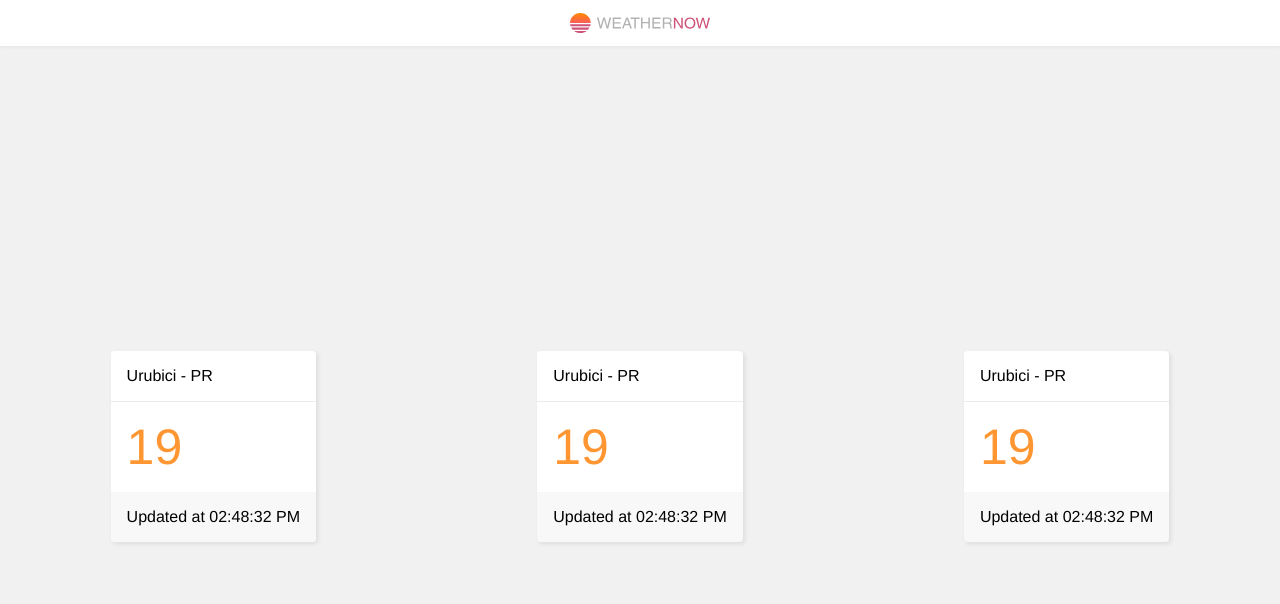
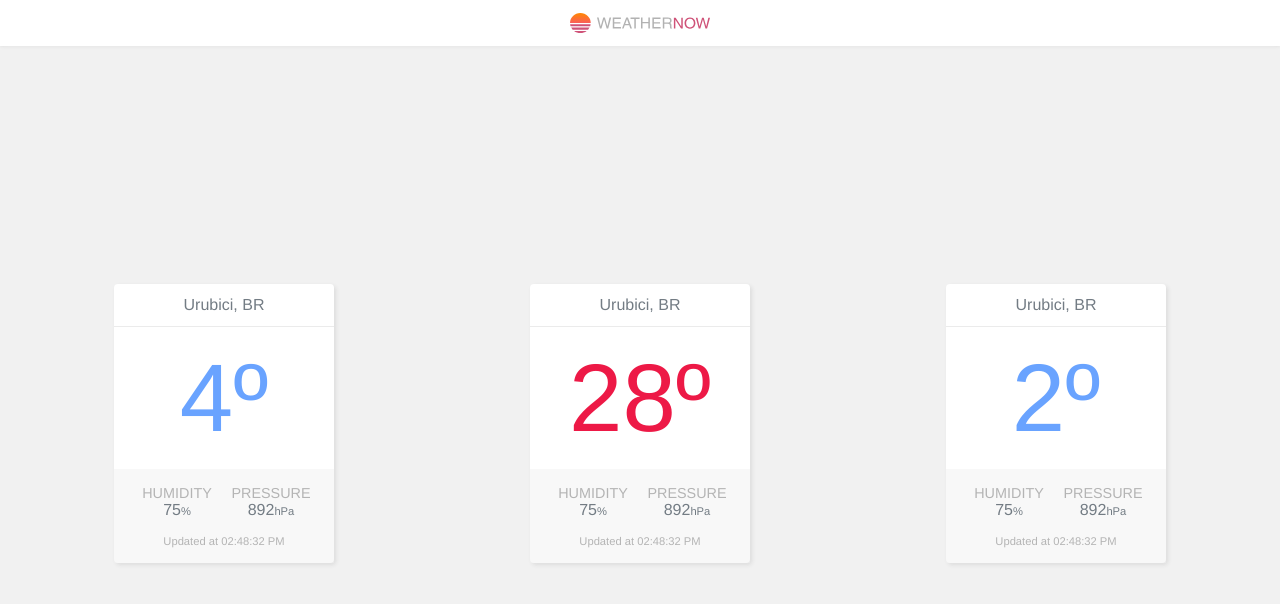
Before and after one commit to pedromsouza99/weather-now, a React (Create React App) app: page / in a window 1280 px wide. Shown: the top 604 px of the page. Built offline with nearby package versions, Linux system fonts and the light colour scheme.

Commit message:
feat: layout finished

```diff
--- a/src/components/WeatherCard.tsx
+++ b/src/components/WeatherCard.tsx
@@ -1,19 +1,75 @@
+import { useMemo } from "react";
+import styled from "styled-components";
 import { Card } from "./layout/Card";
 import { CardContent } from "./layout/CardContent";
 import { CardFooter } from "./layout/CardFooter";
 import { CardHeader } from "./layout/CardHeader";
 import { Text } from "./layout/Text";
 
-export function WeatherCard() {
+interface WeatherCardProps {
+  color?: "blue" | "red" | "yellow";
+}
+
+export function WeatherCard(props: WeatherCardProps) {
+  let details = false;
+  let value = Math.floor(Math.random() * 30);
+
+  const color = useMemo(() => {
+    let c = "blue";
+    if (value > 5) c = "yellow";
+    if (value > 25) c = "red";
+    return c;
+  }, [value]);
+
   return (
-    <Card>
+    <Card className="weather-card">
       <CardHeader>
-        <Text>Urubici - PR</Text>
+        <Text align="center" dBlock>
+          Urubici, BR
+        </Text>
       </CardHeader>
       <CardContent>
-        <span style={{ color: "var(--yellow)", fontSize: "50px" }}>19</span>
+        <Text color={color} align="center" dBlock fontSize="6em">
+          {value}º
+        </Text>
       </CardContent>
-      <CardFooter>Updated at 02:48:32 PM</CardFooter>
+      <CardFooter>
+        {!details ? (
+          <DetailsRow>
+            <div className="detail">
+              <Text dBlock fontSize="0.9em" color="grey">
+                HUMIDITY
+              </Text>
+              <div>
+                <Text>75</Text>
+                <Text fontSize="0.7em">%</Text>
+              </div>
+            </div>
+            <div className="detail">
+              <Text dBlock fontSize="0.9em" color="grey">
+                PRESSURE
+              </Text>
+              <div>
+                <Text>892</Text>
+                <Text fontSize="0.7em">hPa</Text>
+              </div>
+            </div>
+          </DetailsRow>
+        ) : null}
+        <Text dBlock align="center" color="grey" fontSize="0.7em">
+          Updated at 02:48:32 PM
+        </Text>
+      </CardFooter>
     </Card>
   );
 }
+
+const DetailsRow = styled.div`
+  display: flex;
+  padding-bottom: var(--spacing-100);
+
+  .detail {
+    flex: 0 0 50%;
+    text-align: center;
+  }
+`;
--- a/src/components/layout/Card.tsx
+++ b/src/components/layout/Card.tsx
@@ -2,10 +2,11 @@ import styled from "styled-components";
 
 interface CardProps {
   children?: React.ReactNode;
+  className?: string;
 }
 
 export function Card(props: CardProps) {
-  return <CardStyle>{props.children}</CardStyle>;
+  return <CardStyle {...props}>{props.children}</CardStyle>;
 }
 
 const CardStyle = styled.div`
--- a/src/components/layout/CardHeader.tsx
+++ b/src/components/layout/CardHeader.tsx
@@ -9,6 +9,6 @@ export function CardHeader(props: CardHeaderProps) {
 }
 
 const CardHeaderStyle = styled.div`
-  padding: var(--spacing-100);
+  padding: var(--spacing-75);
   border-bottom: 1px solid var(--divider);
 `;
--- a/src/components/layout/Text.tsx
+++ b/src/components/layout/Text.tsx
@@ -1,7 +1,23 @@
+import styled from "styled-components";
+
 interface TextProps {
   children: React.ReactNode;
+  dBlock?: boolean;
+  align?: "left" | "center" | "right";
+  color?: string;
+  fontSize?: "0.7em" | "0.8em" | "0.9em" | "1em" | "1.2em" | "6em";
+  fontWeight?: 300 | 600 | 800 | "bold" | "bolder";
+  className?: string;
 }
 
 export function Text(props: TextProps) {
-  return <span>{props.children}</span>;
+  return <TextStyle {...props}>{props.children}</TextStyle>;
 }
+
+const TextStyle = styled.span<TextProps>`
+  display: ${(p) => (p.dBlock ? "block" : "initial")};
+  text-align: ${(p) => p.align};
+  font-size: ${(p) => p.fontSize || "1em"};
+  font-weight: ${(p) => p.fontWeight};
+  color: ${(p) => (p.color ? `var(--${p.color})` : "inherit")};
+`;
--- a/src/index.scss
+++ b/src/index.scss
@@ -12,9 +12,10 @@
   --greyDark: #737c84;
   --blue: #69a3ff;
   --yellow: #ff9632;
-  --blue: #ed1946;
+  --red: #ed1946;
 
   --spacing-50: 0.5em;
+  --spacing-75: 0.75em;
   --spacing-100: 1em;
   --spacing-200: 2em;
 
@@ -33,6 +34,7 @@ body {
   -webkit-font-smoothing: antialiased;
   -moz-osx-font-smoothing: grayscale;
   background: var(--app-bg);
+  color: var(--greyDark);
 }
 
 code {
--- a/src/pages/Home/Home.tsx
+++ b/src/pages/Home/Home.tsx
@@ -3,9 +3,9 @@ import { WeatherPage } from "../Weather/WeatherPage";
 
 export function Home() {
   return (
-    <div id="HomePage">
+    <main id="HomePage">
       <Header />
       <WeatherPage />
-    </div>
+    </main>
   );
 }
--- a/src/pages/Weather/WeatherPage.tsx
+++ b/src/pages/Weather/WeatherPage.tsx
@@ -7,9 +7,9 @@ export function WeatherPage() {
     <Container>
       <Page>
         <CardsContainer>
-          <WeatherCard></WeatherCard>
-          <WeatherCard></WeatherCard>
-          <WeatherCard></WeatherCard>
+          <WeatherCard />
+          <WeatherCard />
+          <WeatherCard />
         </CardsContainer>
       </Page>
     </Container>
@@ -17,14 +17,29 @@ export function WeatherPage() {
 }
 
 const Page = styled.div`
-  height: 100vh;
+  min-height: calc(100vh - 46px);
   width: 100%;
+  padding: var(--spacing-100);
+  display: grid;
 `;
 
+const cardWidth = 220;
 const CardsContainer = styled.div`
   display: flex;
   height: 100%;
   width: 100%;
   justify-content: space-around;
   align-items: center;
+  .weather-card {
+    min-width: ${cardWidth}px;
+  }
+
+  @media screen and (max-width: 768px) {
+    flex-direction: column;
+    gap: var(--spacing-100);
+
+    .weather-card {
+      width: 100%;
+    }
+  }
 `;
```
